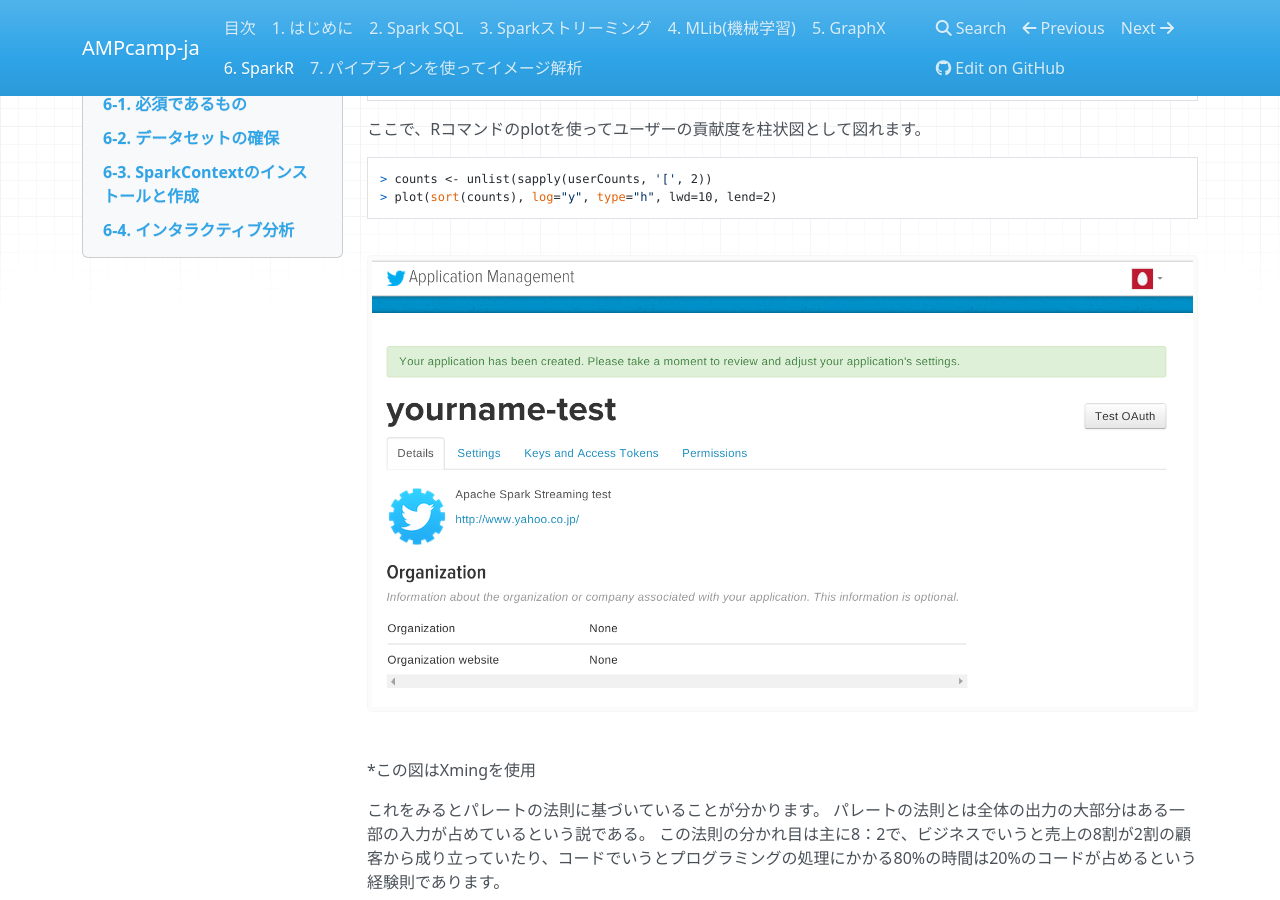
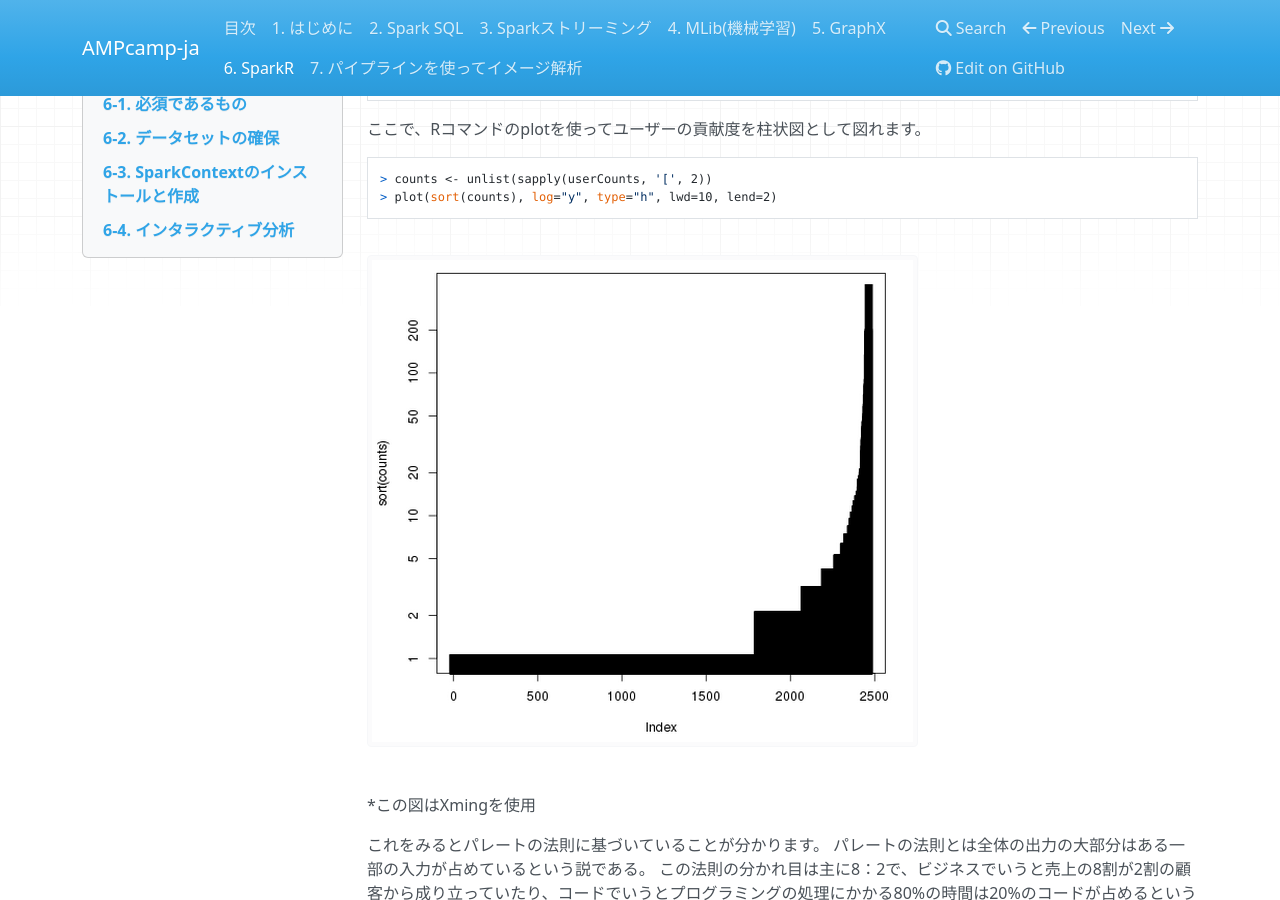
Before and after one commit to m-kiuchi/AMPcamp-ja, an MkDocs documentation site: the page built from docs/sparkr.md, in a window 1280 px wide and 900 px high, scrolled down 4908 px. Built offline with MkDocs 1.6.1, drawn with Linux system fonts in a browser that asks for light colours; nearby versions of some CDN libraries; old or Windows-style settings are respelled for this version of MkDocs.

Commit message:
Update sparkr.md

````diff
--- a/docs/sparkr.md
+++ b/docs/sparkr.md
@@ -226,7 +226,7 @@
 > plot(sort(counts), log="y", type="h", lwd=10, lend=2)
 ```
 
-![](./images/image13.png)
+![](./images/image19.png)
 
 *この図はXmingを使用
 
````
